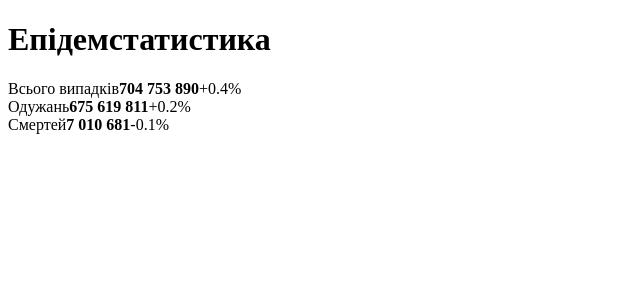
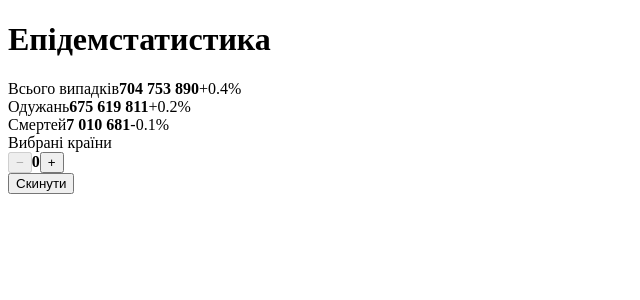
Before and after one commit to ipz241shvo/epidemic-stats-dashboard, a React (Vite) app: page / in a window 1280 px wide. Shown: the top 300 px of the page, without its empty margins (0-640 px from the left). Built offline with nearby package versions, Linux system fonts and the light colour scheme.

Commit message:
feat: add Counter widget

```diff
--- a/src/App.tsx
+++ b/src/App.tsx
@@ -1,5 +1,6 @@
 import KpiCard from './components/KpiCard'
-import { kpiItems } from './data/mockData'
+import Counter from './components/Counter'
+import { countries, kpiItems } from './data/mockData'
 
 function App() {
   return (
@@ -15,6 +16,9 @@ function App() {
           />
         ))}
       </section>
+      <section>
+        <Counter label="Вибрані країни" min={0} max={countries.length} />
+      </section>
     </main>
   )
 }
--- /dev/null
+++ b/src/components/Counter.tsx
@@ -0,0 +1,37 @@
+import { useState } from 'react'
+
+interface CounterProps {
+  label: string
+  initialValue?: number
+  min?: number
+  max?: number
+}
+
+function Counter({ label, initialValue = 0, min, max }: CounterProps) {
+  const [count, setCount] = useState(initialValue)
+
+  const canDecrement = min === undefined || count > min
+  const canIncrement = max === undefined || count < max
+
+  const handleIncrement = () => setCount((prev) => prev + 1)
+  const handleDecrement = () => setCount((prev) => prev - 1)
+  const handleReset = () => setCount(initialValue)
+
+  return (
+    <div className="counter">
+      <span className="counter__label">{label}</span>
+      <div className="counter__controls">
+        <button type="button" onClick={handleDecrement} disabled={!canDecrement}>
+          −
+        </button>
+        <strong className="counter__value">{count}</strong>
+        <button type="button" onClick={handleIncrement} disabled={!canIncrement}>
+          +
+        </button>
+      </div>
+      <button type="button" onClick={handleReset}>Скинути</button>
+    </div>
+  )
+}
+
+export default Counter
```
